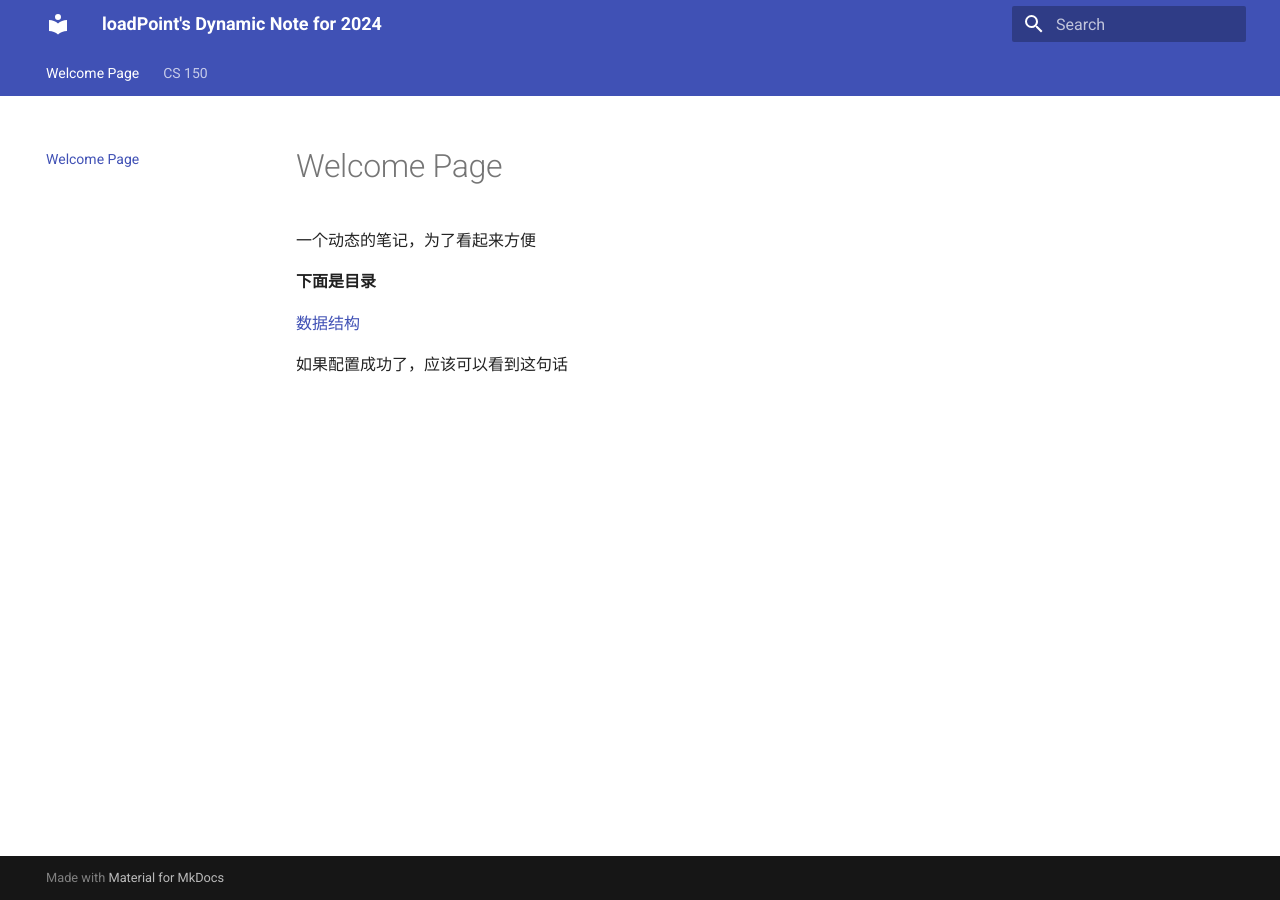
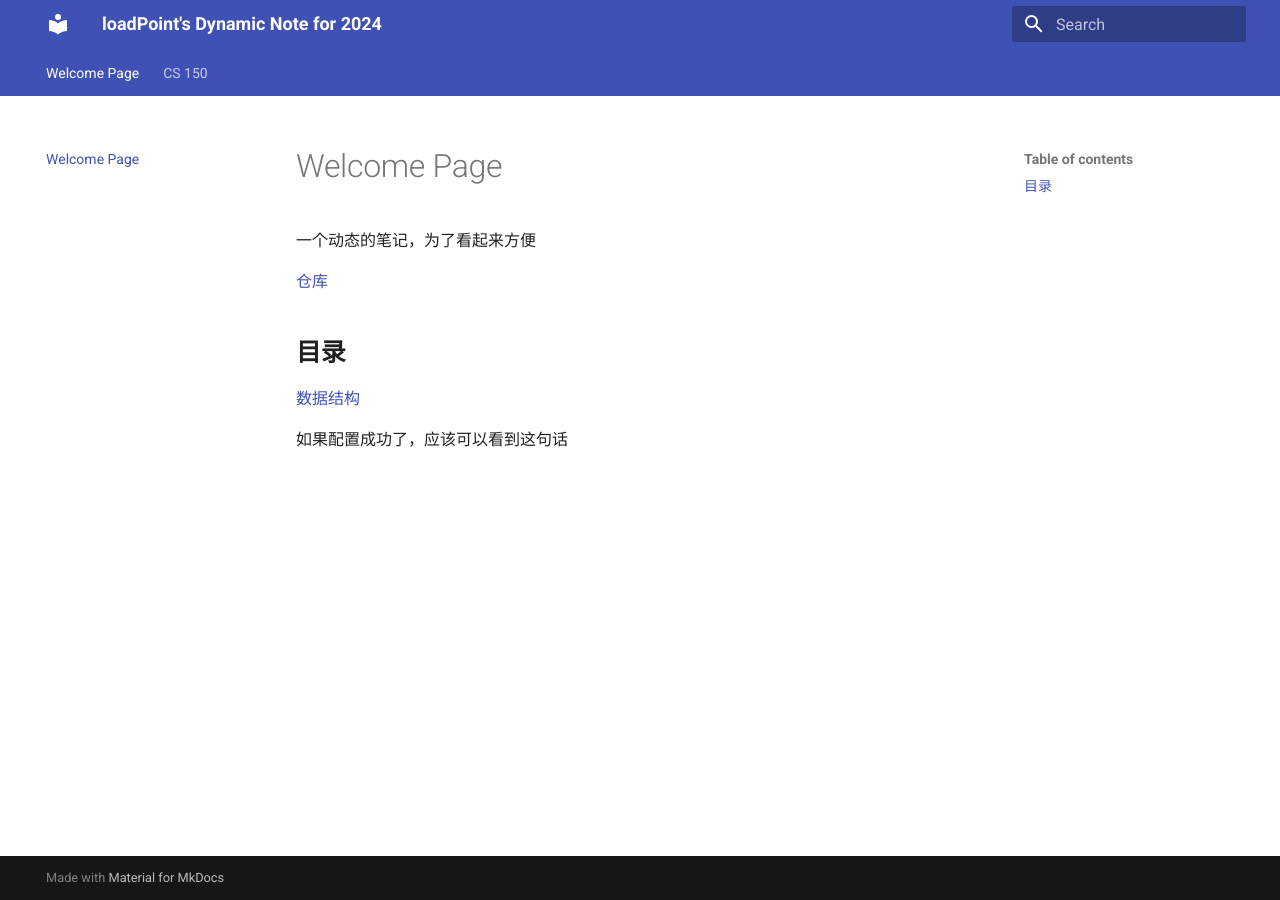
Before and after one commit to loadPoint/loadPoint.github.io, an MkDocs documentation site: the page built from docs/index.md, in a window 1280 px wide. Built offline with MkDocs 1.6.1 and Material for MkDocs 9.7.7, drawn with Linux system fonts in a browser that asks for light colours.

Commit message:
Auto commit at 20240617-032652

```diff
--- a/docs/index.md
+++ b/docs/index.md
@@ -2,7 +2,9 @@
 
 一个动态的笔记，为了看起来方便
 
-**下面是目录**
+ [仓库](https://github.com/loadPoint/loadPoint.github.io)
+
+## **目录**
 
 [数据结构](./CS-150/DSA-70/overall.md)
 
```
Also changed, not shown: 1 other file.
